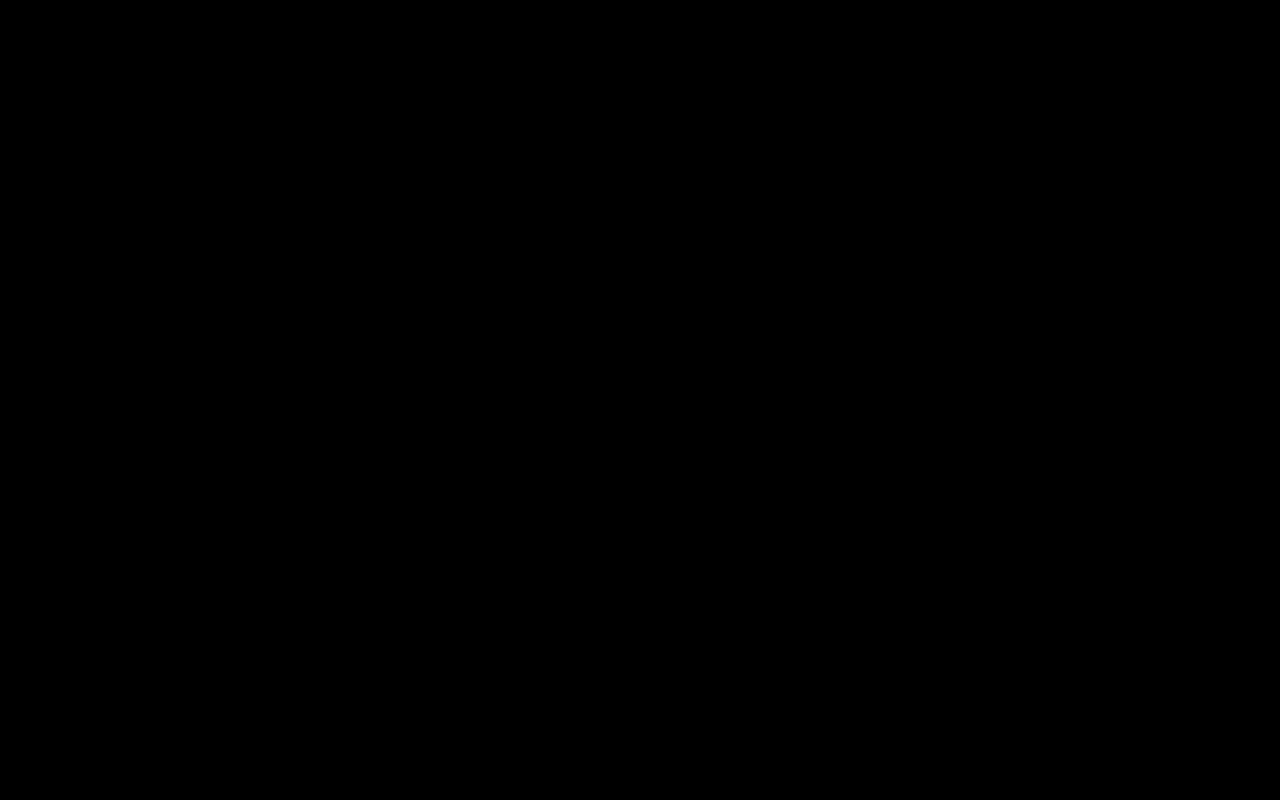
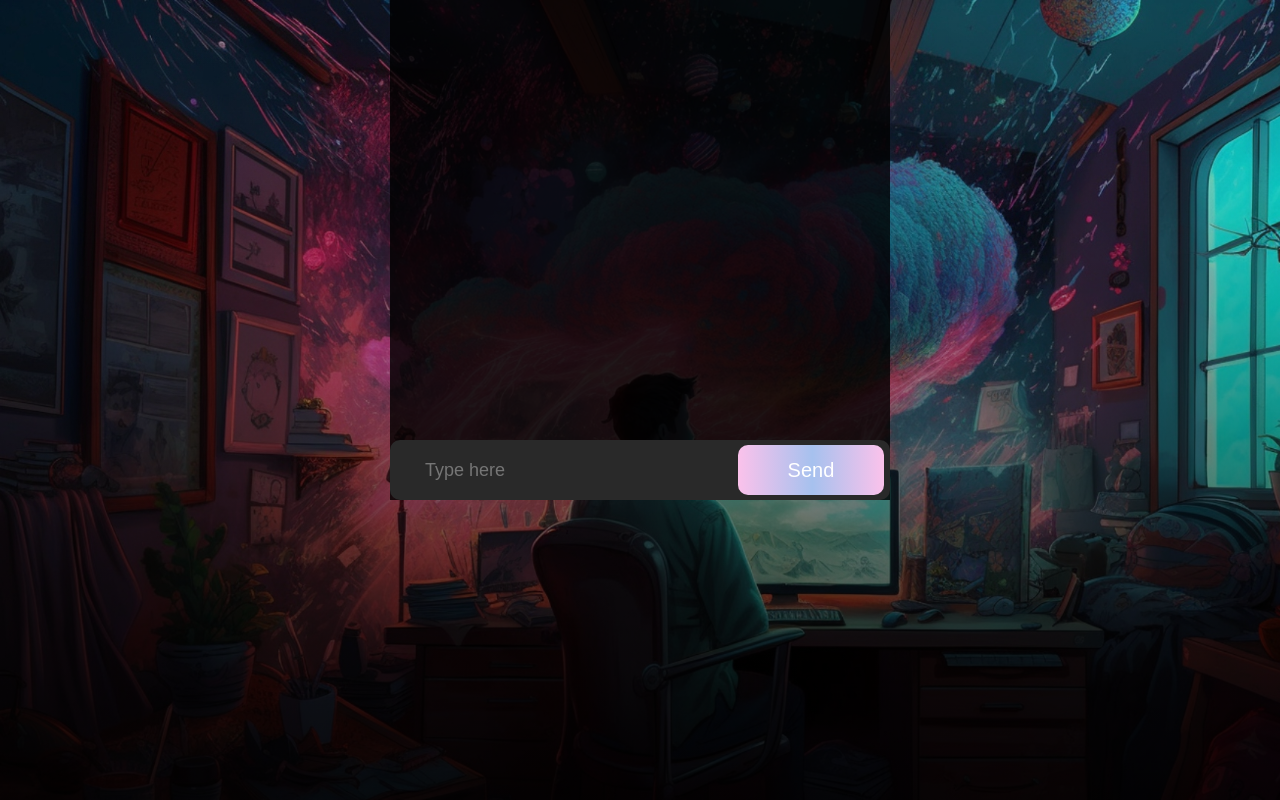
Before and after one commit to RAmiHomsi/AI_Image_Generator_front, a React (Create React App) app: page /chatbot in a window 1280 px wide. Before the commit this address had no page. Built offline with nearby package versions, Linux system fonts and the light colour scheme.

Commit message:
made some style changing

```diff
--- a/package.json
+++ b/package.json
@@ -3,7 +3,6 @@
   "version": "0.1.0",
   "private": true,
   "dependencies": {
-    "@chatscope/chat-ui-kit-react": "^1.10.1",
     "@testing-library/jest-dom": "^5.17.0",
     "@testing-library/react": "^13.4.0",
     "@testing-library/user-event": "^13.5.0",
--- a/src/App.js
+++ b/src/App.js
@@ -1,6 +1,7 @@
 import {Routes, Route} from 'react-router-dom';
 import Home from './Routes/Home';
 import ImageGenerator from './Routes/ImageGenerator';
+import Chatbot from './Routes/Chatbot/Chatbot';
 
 
 
@@ -10,6 +11,7 @@ function App() {
       <Routes>
         <Route path="/" element={<Home/>}/>
         <Route path="/generator" element={<ImageGenerator/>}/>
+        <Route path="/chatbot" element={<Chatbot/>}/>
       </Routes>
     </>
   );
--- a/src/Routes/Chatbot/Chatbot.css
+++ b/src/Routes/Chatbot/Chatbot.css
@@ -1,33 +1,97 @@
-.container{
-    height: 100vh;
-    width: 100%;
-    object-fit: contain;
-    display: flex;
-    flex-direction: column;
-    align-items: center;
-    background-color: rgba(0,0,0,0.7);
-}
-#imgg{
-    position: fixed;
-    width: 100%;
-    height: 100vh;
-    object-fit: cover;
-    z-index: -1;
-    background-color: rgba(0,0,0,0.7);
+html, body{
+  scroll-behavior: smooth;
+  color-scheme: light dark;
+  background:linear-gradient(0deg, rgba(0, 0, 0, .8), rgba(0, 0, 0, 0)), url("../../../src/Components/Background/bg.jpg");
+  background-attachment: fixed;
+  background-size: cover;
 }
 
-.container .chat-box{
-    position:fixed;
-    letter-spacing: 1px;
-    width: 40%;
-    height: 500px;
-    top: 10vh;
+h1 {
+  font-size: 3.2em;
+  line-height: 1.1;
+  text-align: center;
+  position: sticky;
+  top: 0;
+  background-color: #242424;
+}
+
+main{
+  width: 500px;
+  height: 500px;
+  overflow-y: scroll;
+  position: sticky;
+  margin: auto;
+  display: flex;
+  flex-direction: column;
+  background-color: rgba(0, 0, 0, .8);
+}
+
+p{
+  background-color: palegreen;
+  max-width: 70%;
+  padding: 15px;
+  margin-bottom: 10px;
+  border-radius: 50px;
+}
+
+p span{
+  margin: 5px;
+}
+
+p span:first-child{
+  margin-right: 0;
+}
+
+.user_msg{
+  text-align: right;
+  margin-left: 30%;
+  display: flex;
+  flex-direction: row-reverse;
+}
+
+.hide {
+  visibility: hidden;
+  display: none;
 }
 
 
-@media screen and (max-width:640px) {
-    .main {
-        grid-template-columns: 1fr;
-    }
+.container{
+  text-align: center;
+  margin-top: auto;
+  display: flex;
+  width: 100%;
+  height: 60px;
+  justify-content: space-between;
+  align-items: center;
+  border-radius: 10px;
+  background: rgb(41, 41, 41);
+}
 
+input{
+  width: 100%;
+    background: transparent;
+    border: none;
+    outline: none;
+    font-size: 18px;
+    color: white;
+    padding-left: 35px;
+    margin-right: 35px;
 }
+.send-btn:hover {
+    box-shadow: 0 0 10px #eee;
+  }
+.send-btn{
+    display: flex;
+    justify-content: center;
+    align-items: center;
+    margin: 6px;
+    width: 250px;
+    height: 50px;
+    border: none;
+    outline: none;
+    background-image: linear-gradient(to right, #fbc2eb 0%, #a6c1ee 51%, #fbc2eb 100%);
+    font-size: 20px;
+    border-radius: 10px;
+    color: white;
+    cursor: pointer;
+}
--- a/src/Routes/Chatbot/Chatbot.jsx
+++ b/src/Routes/Chatbot/Chatbot.jsx
@@ -1,60 +1,69 @@
 import { useState } from 'react'
 import './Chatbot.css'
-import '@chatscope/chat-ui-kit-styles/dist/default/styles.min.css';
-import { MainContainer, ChatContainer, MessageList, Message, MessageInput, TypingIndicator } from '@chatscope/chat-ui-kit-react';
-import bg from '.././../Components/Background/bg.jpg';
+import axios from 'axios';
 
 
 function Chatbot() {
-    const [messages, setMessages] = useState([
-      {
-        message: "Aye silly user, I'm ChatGPT duh! What the fuck do you want!",
-        sentTime: "just now",
-        sender: "ChatGPT"
-      }
-    ]);
-    const [isTyping, setIsTyping] = useState(false);
+  const [isTyping, setIsTyping] = useState(false);
+  const [userInput, setUserInput] = useState('');
+  const [messages, setMessages] = useState([]);
 
-    const handleSend = async (message) => { //msg from the input
-      const newMessage = {
-        message,
-        direction: 'outgoing',
-        sender: "user"
-      };
+  const handleSubmit = async () => {
+    if (!userInput) return;
 
-      const newMessages = [...messages, newMessage]; //spread operator to store old msgs and new
+    const updatedMessages = [...messages, { role: 'user', content: userInput }];
 
-      //update msg state
-      setMessages(newMessages);
+    setMessages(updatedMessages);
+    setUserInput('');
 
-      //to indicate that bot is typing
-      setIsTyping(true);
+    setIsTyping(true);
 
-    };
+    try {
+      const response = await axios.post('http://localhost:3999/api/chat', {
+        content: userInput,
+        systemContent: 'You are a helpful programming assistant',
+      });
 
+      console.log(response)
 
+      const botResponse = response.data.data;
+      const updatedMessagesWithBot = [...updatedMessages, { role: 'bot', content: botResponse }];
 
-    return (
-        <div className='container' >
-          <img src={bg} id='imgg'/>
-          <div className='chat-box'>
-          <MainContainer>
-            <ChatContainer>
-              <MessageList
-                scrollBehavior="smooth"
-                typingIndicator={isTyping ? <TypingIndicator content="Chatbot is typing" /> : null}
-              >
-                {messages.map((message, index) => {
-                  return <Message key={index} model={message} />
-                })}
-              </MessageList>
-              <MessageInput placeholder="Type message here" onSend={handleSend} />
-            </ChatContainer>
-          </MainContainer>
-          </div>
+      setMessages(updatedMessagesWithBot);
+      setIsTyping(false);
 
+    } catch (error) {
+      console.error('Error sending request:', error);
+      setIsTyping(false);
+    }
+  };
+
+  return (
+    <main>
+      <section>
+        {messages.map((chat, index) => (
+          <p key={index} className={chat.role === 'user' ? 'user_msg' : ''}>
+            <span>
+              <b>{chat.role}</b>
+            </span>
+            <span>:</span>
+            <span>{chat.content}</span>
+          </p>
+        ))}
+      </section>
+
+      <div className={isTyping ? '' : 'hide'}>
+        <p>
+          <i>{isTyping ? 'Typing...' : ''}</i>
+        </p>
       </div>
-    )
-  }
 
-  export default Chatbot
+      <div className="container">
+        <input type="text" placeholder="Type here" value={userInput} onChange={(e) => setUserInput(e.target.value)}/>
+        <button type="submit" className="send-btn" onClick={handleSubmit}>Send</button>
+      </div>
+    </main>
+  );
+}
+
+export default Chatbot;
```
Also changed, not shown: 1 other file (tests, documents, lock files or other folders).
